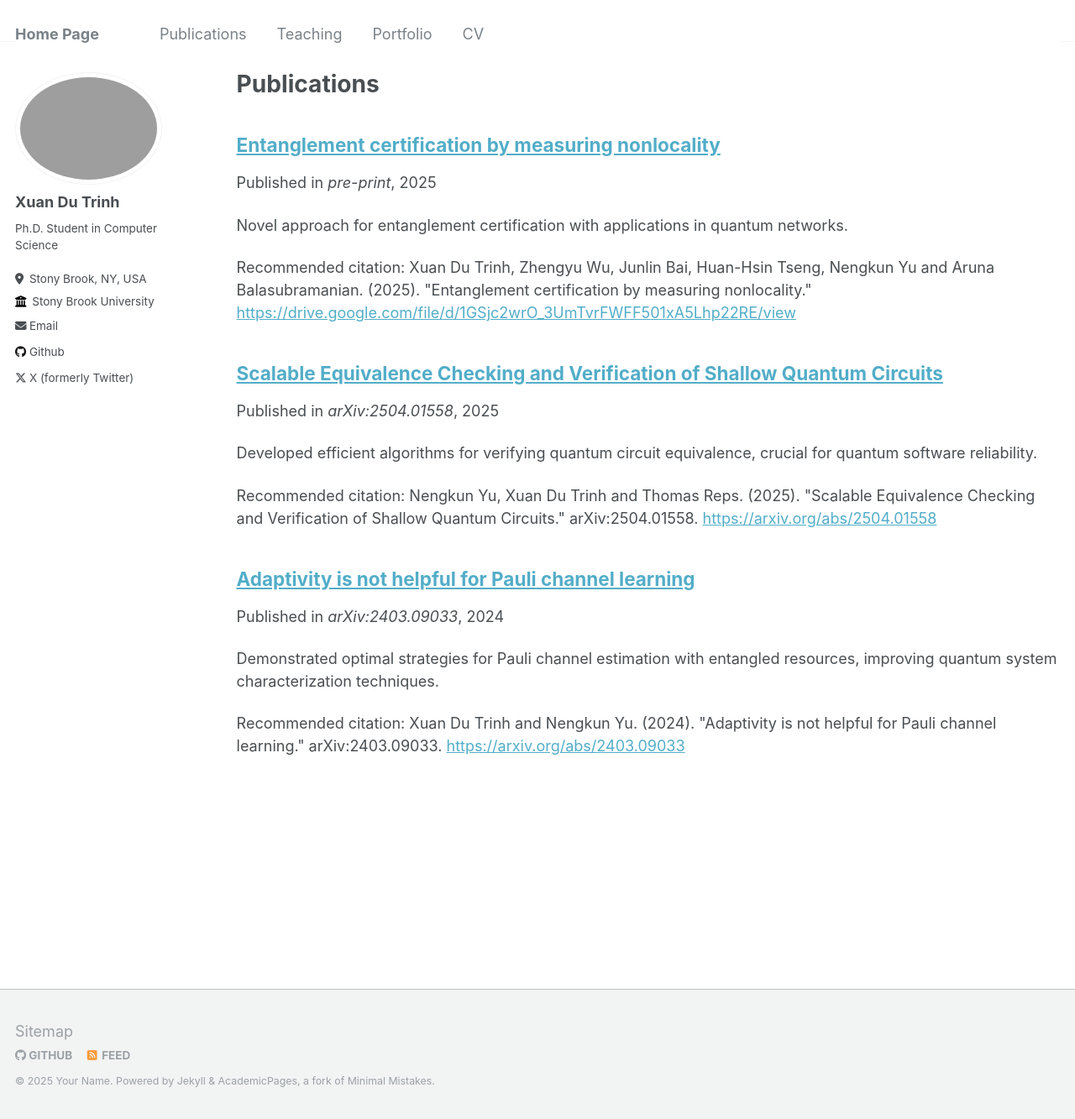
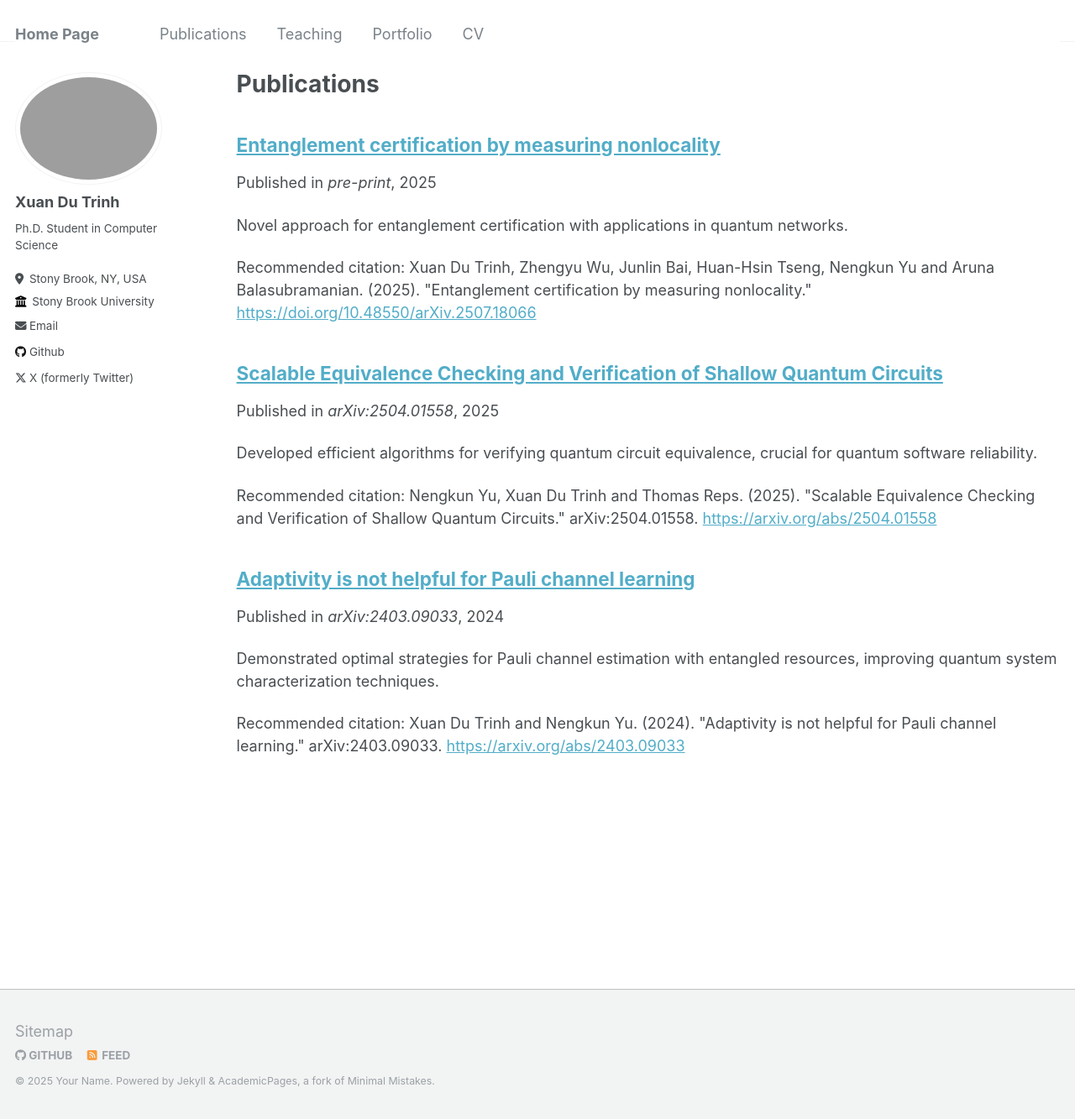
Before and after one commit to trinhdu97/trinhdu97.github.io, a Jekyll site: the page built from _pages/publications.md, in a window 1280 px wide and 1333 px high. Shown: the whole window at 84% size. Built offline with Jekyll 4.4.1, drawn with Linux system fonts in a browser that asks for light colours; part of the change alters nothing that is shown.

Commit message:
Update entanglement_certification_QCE25.md

```diff
--- a/_publications/entanglement_certification_QCE25.md
+++ b/_publications/entanglement_certification_QCE25.md
@@ -1,10 +1,10 @@
 ---
 title: "Entanglement certification by measuring nonlocality"
 collection: publications
-permalink: https://drive.google.com/file/d/1GSjc2wrO_3UmTvrFWFF501xA5Lhp22RE/view
+permalink: https://doi.org/10.48550/arXiv.2507.18066
 excerpt: 'Novel approach for entanglement certification with applications in quantum networks.'
 date: 04/2025
 venue: 'pre-print'
-paperurl: 'https://drive.google.com/file/d/1GSjc2wrO_3UmTvrFWFF501xA5Lhp22RE/view'
+paperurl: 'https://doi.org/10.48550/arXiv.2507.18066'
 citation: 'Xuan Du Trinh, Zhengyu Wu, Junlin Bai, Huan-Hsin Tseng, Nengkun Yu and Aruna Balasubramanian. (2025). &quot;Entanglement certification by measuring nonlocality.&quot;'
 ---
```
